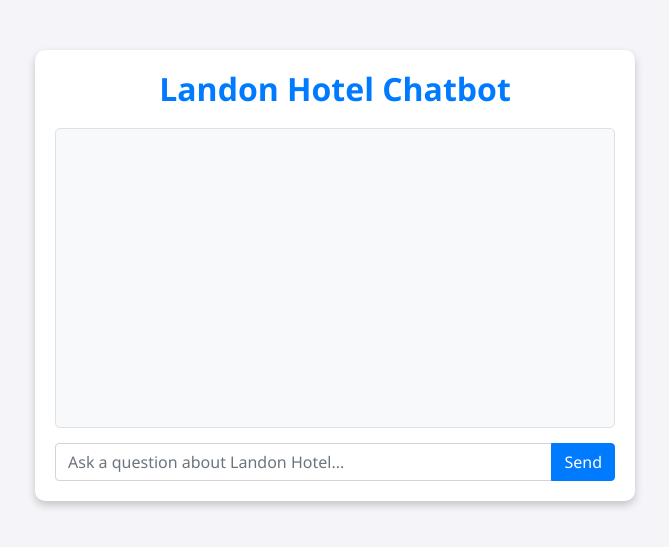
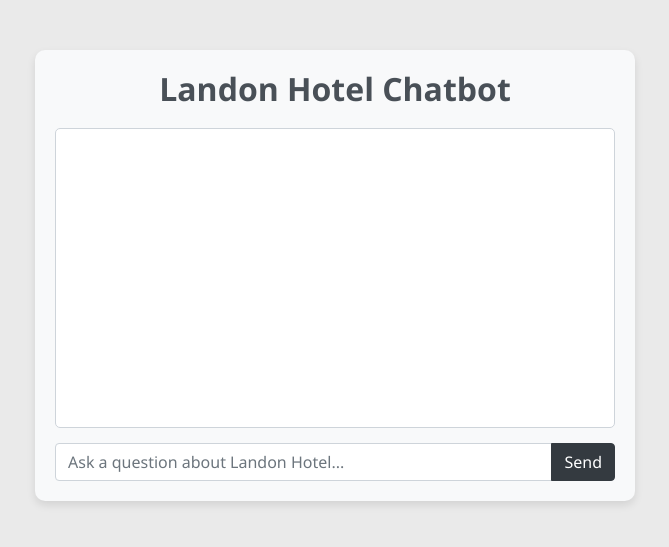
Before and after one commit to Minhoru123/PersonalChatbot, a Flask app: page / in a window 1280 px wide. Shown: the top 547 px of the page, without its empty margins (305-974 px from the left). Run offline with Flask 3, Linux system fonts and the light colour scheme; some libraries are stand-ins or nearby versions.

Commit message:
update index.html

```diff
--- a/templates/index.html
+++ b/templates/index.html
@@ -8,33 +8,33 @@
     <link href="https://stackpath.bootstrapcdn.com/bootstrap/4.5.2/css/bootstrap.min.css" rel="stylesheet">
     <style>
         body {
-            background-color: #f4f4f9;
+            background-color: #eaeaea;
             font-family: 'Segoe UI', Tahoma, Geneva, Verdana, sans-serif;
         }
         .chat-container {
             max-width: 600px;
             margin: 50px auto;
             padding: 20px;
-            background-color: #fff;
+            background-color: #f8f9fa;
             border-radius: 10px;
-            box-shadow: 0 4px 8px rgba(0, 0, 0, 0.2);
+            box-shadow: 0 4px 8px rgba(0, 0, 0, 0.1);
         }
         .chat-header {
             text-align: center;
             margin-bottom: 20px;
         }
         .chat-header h2 {
-            color: #007bff;
+            color: #495057;
             font-weight: bold;
         }
         .chatbox {
             height: 300px;
             overflow-y: auto;
-            border: 1px solid #dee2e6;
+            border: 1px solid #ced4da;
             border-radius: 5px;
             padding: 10px;
             margin-bottom: 15px;
-            background-color: #f8f9fa;
+            background-color: #ffffff;
         }
         .message {
             margin: 10px 0;
@@ -43,13 +43,13 @@
             max-width: 75%;
         }
         .user-message {
-            background-color: #007bff;
+            background-color: #adb5bd;
             color: white;
             text-align: right;
             margin-left: auto;
         }
         .bot-message {
-            background-color: #e9ecef;
+            background-color: #dee2e6;
             color: #333;
         }
         .input-group {
@@ -81,11 +81,11 @@
         <div class="input-group">
             <input id="question" type="text" class="form-control" placeholder="Ask a question about Landon Hotel..." aria-label="Chat input">
             <div class="input-group-append">
-                <button id="sendButton" class="btn btn-primary" type="button">Send</button>
+                <button id="sendButton" class="btn btn-dark" type="button">Send</button>
             </div>
         </div>
         <div id="loading" class="loading" style="display: none;">
-            <div class="spinner-border text-primary" role="status">
+            <div class="spinner-border text-secondary" role="status">
                 <span class="sr-only">Loading...</span>
             </div>
             <span>Processing your question...</span>
```
